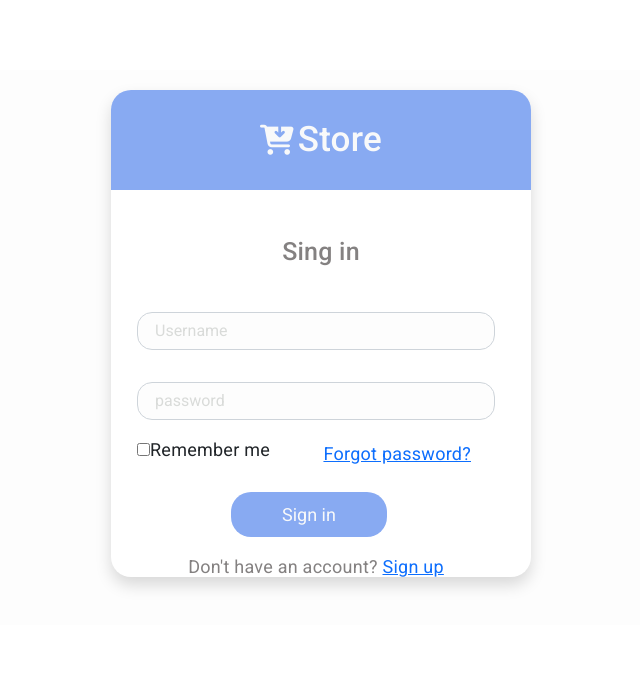
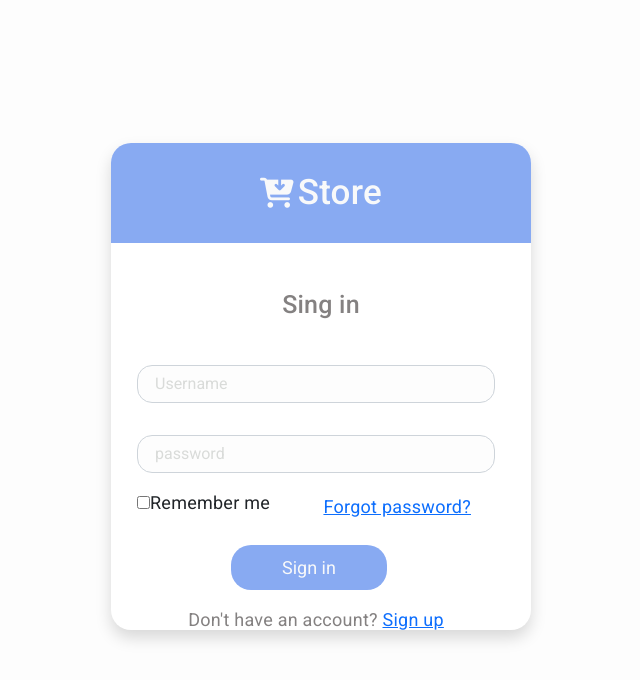
Before and after one commit to Mohamed503020/dashboard-ecommerce--ItI-Project-, an Angular app: page /auth/login in a window 1280 px wide. Shown: the top 680 px of the page, without its empty margins (319-959 px from the left). Built offline with nearby package versions, Linux system fonts and the light colour scheme.

Commit message:
last updates login and register pages with validation

```diff
--- a/src/app/auth/components/login/login.component.css
+++ b/src/app/auth/components/login/login.component.css
@@ -1,6 +1,13 @@
+
 .body {
-  margin-top: 70px;
   background-color: rgb(253, 253, 253);
+  overflow: hidden;
+
+  height: 100%;
+  display: flex;
+  align-items: center;
+  justify-content: center;
+  overflow: hidden;
 }
 .global-container {
   height: 100%;
--- a/src/app/auth/components/login/login.component.html
+++ b/src/app/auth/components/login/login.component.html
@@ -1,8 +1,9 @@
-<div class="body">
+<div class="body d-flex justify-content-center  overflow-hidden">
   <div class="global-container">
     <div class="card-all login-form w-25 shadow mb-5 bg-white d-flex">
       <div
-        class="card-header d-flex align-items-center justify-content-center text-center text-light"
+        class="card-header d-flex align-items-center
+         justify-content-center text-center text-light"
       >
         <i class="fa fa-cart-arrow-down" style="font-size: 30px"></i>
         &nbsp; <span style="font-size: 35px">Store</span>
--- a/src/app/auth/components/register/register.component.html
+++ b/src/app/auth/components/register/register.component.html
@@ -85,7 +85,7 @@
               <input
                 type="password"
                 name="password"
-                placeholder="password"
+                placeholder="Confirm Password"
                 class="form-control form-control"
                 id="exampleInputPassword1"
                 required
```
